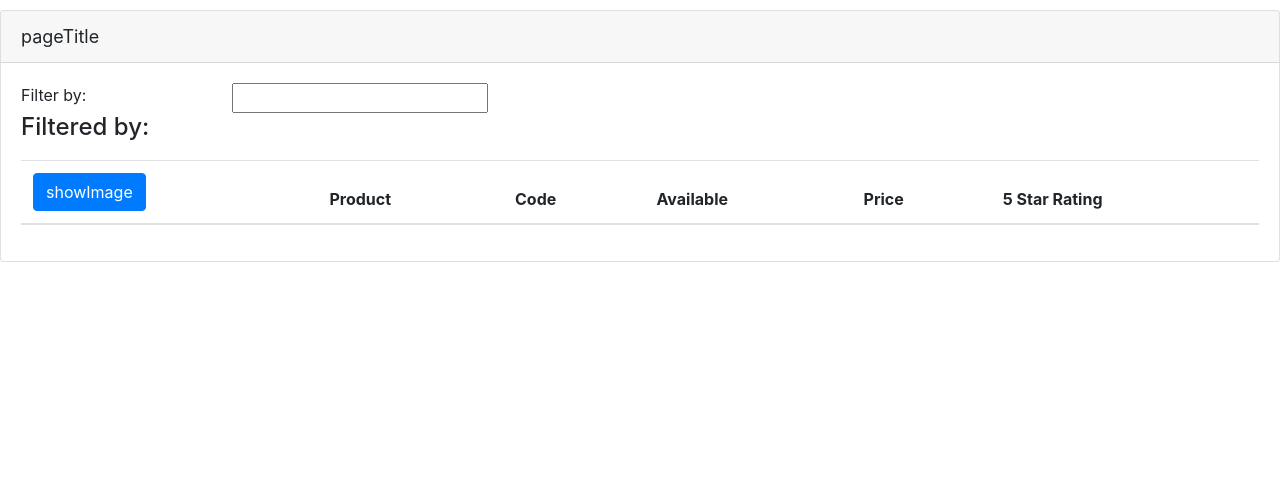
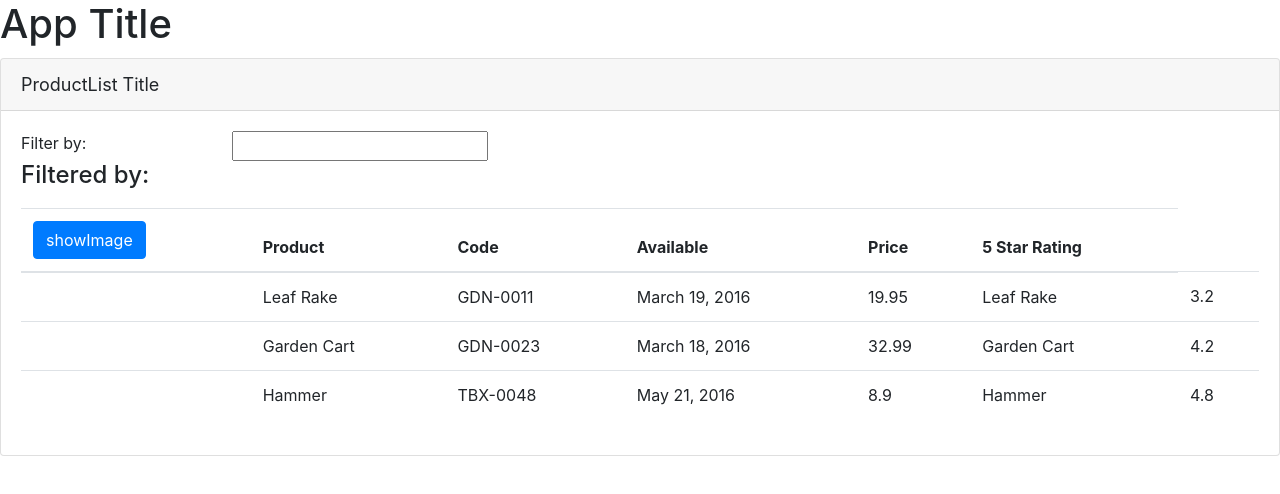
Before and after one commit to d96410001/angularNewbie, an Angular app in the folder APM/: page / in a window 1280 px wide. Shown: the top 494 px of the page. Built offline with nearby package versions, Linux system fonts and the light colour scheme.

Commit message:
ngFor loop render

```diff
--- a/APM/src/app/app.component.ts
+++ b/APM/src/app/app.component.ts
@@ -2,11 +2,11 @@ import { Component } from "@angular/core";
 
 @Component({
   selector:'pm-root',
-  template:`<div><h1>{{ pageTitLe }}</h1>
+  template:`<div><h1>{{ pageTitle }}</h1>
   <pm-products></pm-products>
 </div>
    `
 })
 export class AppComponent{
-  pageTitle:string = 'Default Value';
+  pageTitle:string = 'App Title';
 }
--- a/APM/src/app/products/product-list.component.html
+++ b/APM/src/app/products/product-list.component.html
@@ -1,6 +1,6 @@
 <div class='card'>
   <div class='card-header'>
-    pageTitle
+    {{ pageTitle }}
   </div>
   <div class='card-body'>
     <div class='row'>
@@ -15,7 +15,8 @@
       </div>
     </div>
     <div class='table-responsive'>
-      <table class='table'>
+      <table class='table'
+             *ngIf="products && products.length">
         <thead>
           <tr>
             <th>
@@ -31,6 +32,15 @@
           </tr>
         </thead>
         <tbody>
+          <tr *ngFor='let product of products'>
+            <td></td>
+            <td>{{ product.productName }}</td>
+            <td>{{ product.productCode }}</td>
+            <td>{{ product.releaseDate }}</td>
+            <td>{{ product.price }}</td>
+            <td>{{ product.productName }}</td>
+            <td>{{ product.starRating }}</td>
+          </tr>
         </tbody>
       </table>
     </div>
--- a/APM/src/app/products/product-list.component.ts
+++ b/APM/src/app/products/product-list.component.ts
@@ -5,5 +5,35 @@ import { Component } from "@angular/core";
     templateUrl: './product-list.component.html'
 })
 export class ProductListComponent {
-    pageTitle: string = 'ProductList';
+    pageTitle: string = 'ProductList Title';
+    products: any[] = [{
+        "productId": 1,
+        "productName": "Leaf Rake",
+        "productCode": "GDN-0011",
+        "releaseDate": "March 19, 2016",
+        "description": "Leaf rake with 48-inch wooden handle.",
+        "price": 19.95,
+        "starRating": 3.2,
+        "imageUrl": "https://openclipart.org/image/300px/svg_to_png/26215/Anonymous_Leaf_Rake.png"
+    },
+    {
+        "productId": 2,
+        "productName": "Garden Cart",
+        "productCode": "GDN-0023",
+        "releaseDate": "March 18, 2016",
+        "description": "15 gallon capacity rolling garden cart",
+        "price": 32.99,
+        "starRating": 4.2,
+        "imageUrl": "https://openclipart.org/image/300px/svg_to_png/58471/garden_cart.png"
+    },
+    {
+        "productId": 5,
+        "productName": "Hammer",
+        "productCode": "TBX-0048",
+        "releaseDate": "May 21, 2016",
+        "description": "Curved claw steel hammer",
+        "price": 8.9,
+        "starRating": 4.8,
+        "imageUrl": "https://openclipart.org/image/300px/svg_to_png/73/rejon_Hammer.png"
+    }];
 }
```
